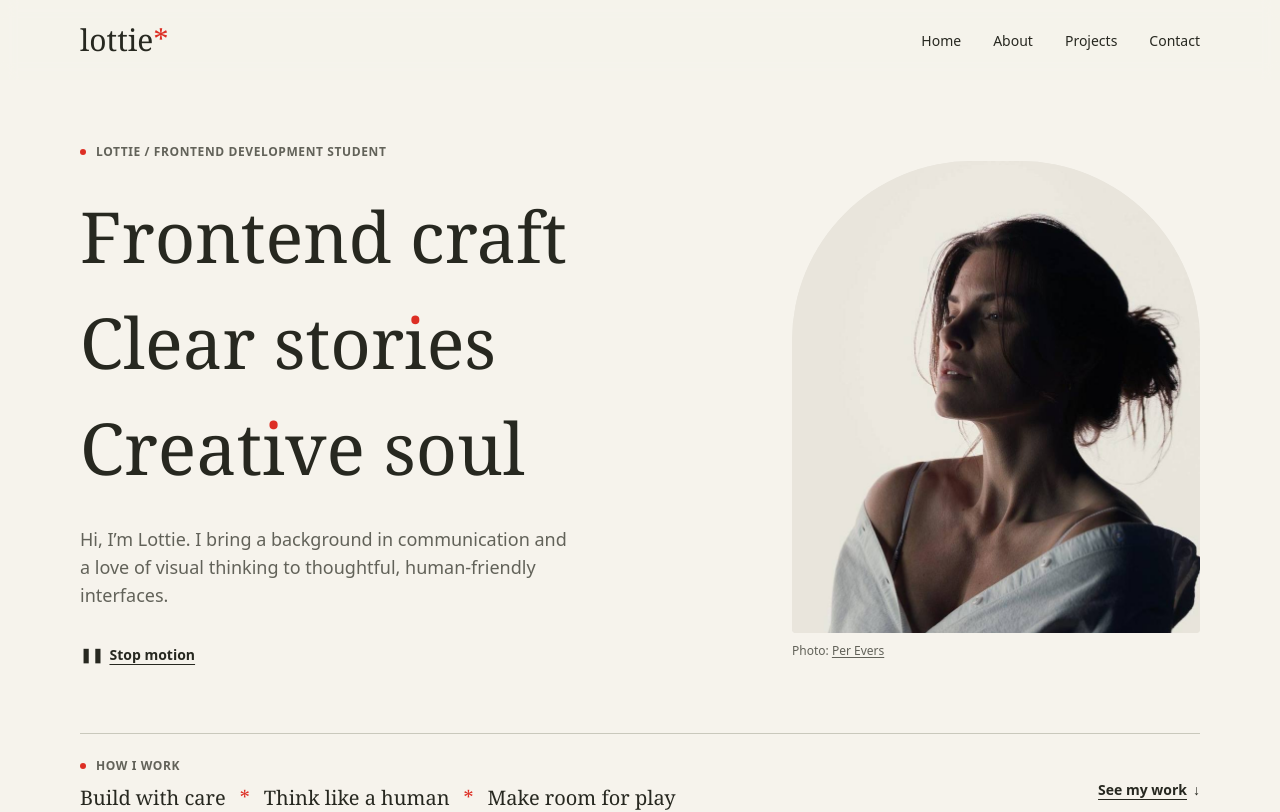
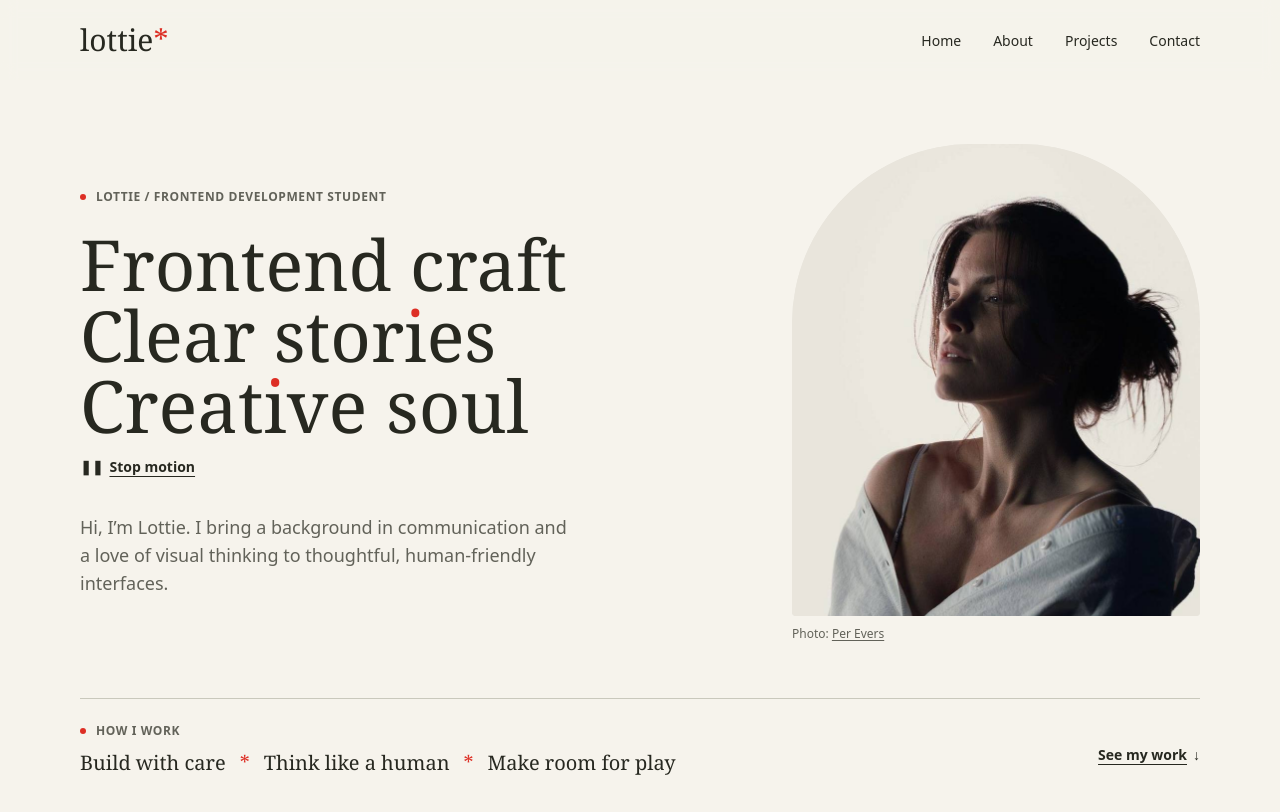
Before and after one commit to lotjons/LOTTIEPORTFOLIO, a React (Vite) app: page / in a window 1280 px wide. Shown: the top 812 px of the page. Built offline with nearby package versions, Linux system fonts and the light colour scheme.

Commit message:
style(hero): move motion toggle closer to heading

```diff
--- a/src/components/Hero.tsx
+++ b/src/components/Hero.tsx
@@ -18,10 +18,10 @@ function Hero() {
       <div className="grid items-center gap-10 md:grid-cols-[1fr_300px] lg:grid-cols-[1fr_408px] lg:gap-14">
         <div className="flex flex-col items-start gap-6">
           <p className="eyebrow">Lottie / Frontend development student</p>
-
+          <div className="flex flex-col items-start gap-1">
             <h1
               id="hero-title"
-            className="font-serif text-[clamp(2.5rem,5.5vw,4.75rem)] whitespace-nowrap"
+              className="font-serif text-[clamp(2.5rem,5.5vw,4.75rem)] leading-[1.0] whitespace-nowrap"
             >
               <span className={lineClass}>Frontend craft</span>
               <span className={lineClass} style={{ animationDelay: '2.4s' }}>
@@ -35,12 +35,6 @@ function Hero() {
                 ve soul
               </span>
             </h1>
-
-          <p className="max-w-[490px] text-base text-stone lg:text-lg">
-            Hi, I’m Lottie. I bring a background in communication and a love of
-            visual thinking to thoughtful, human-friendly interfaces.
-          </p>
-
             <button
               type="button"
               onClick={() => setPaused((prev) => !prev)}
@@ -51,6 +45,11 @@ function Hero() {
                 {paused ? 'Play motion' : 'Stop motion'}
               </span>
             </button>
+          </div>
+          <p className="max-w-[490px] text-base text-stone lg:text-lg">
+            Hi, I’m Lottie. I bring a background in communication and a love of
+            visual thinking to thoughtful, human-friendly interfaces.
+          </p>
         </div>
         <figure className="w-4/5 justify-self-end md:w-full">
           <div className="aspect-[408/472] overflow-hidden rounded-t-[180px] rounded-b bg-sand">
```
Lines whose indentation alone changed are shown as unchanged.
